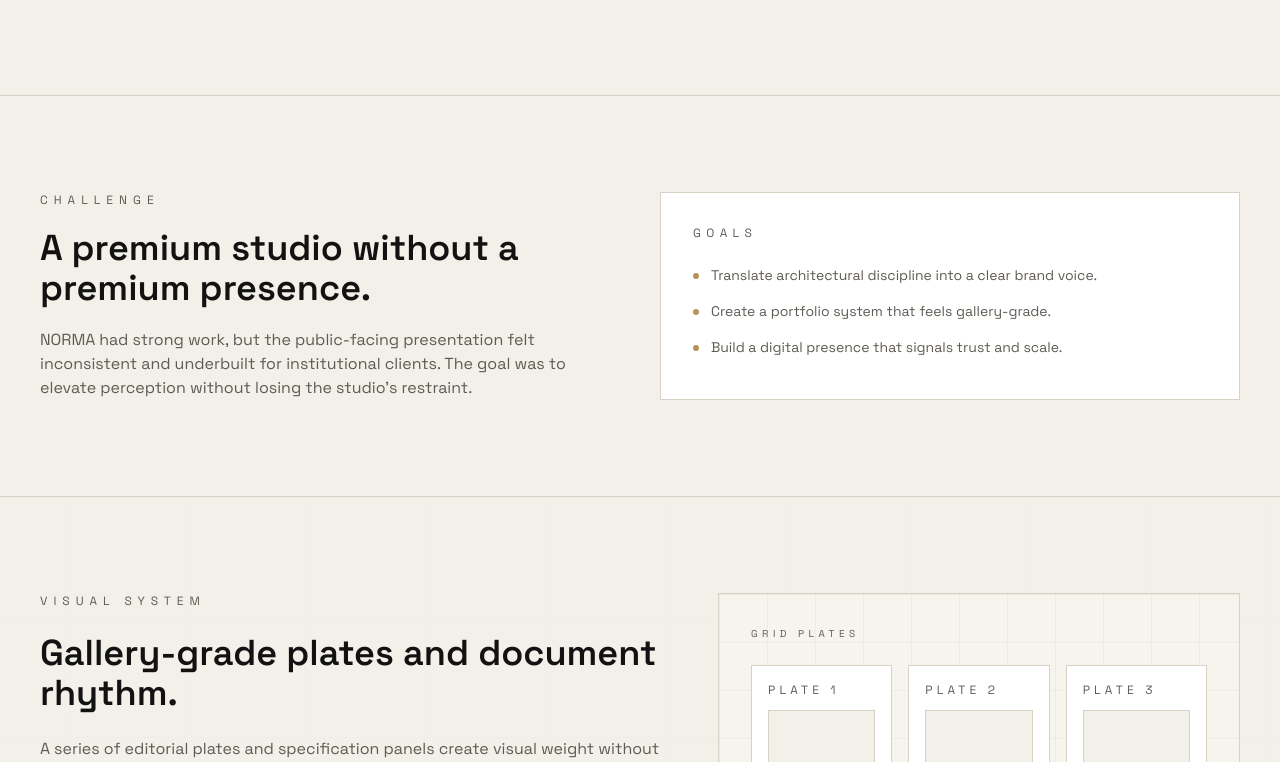
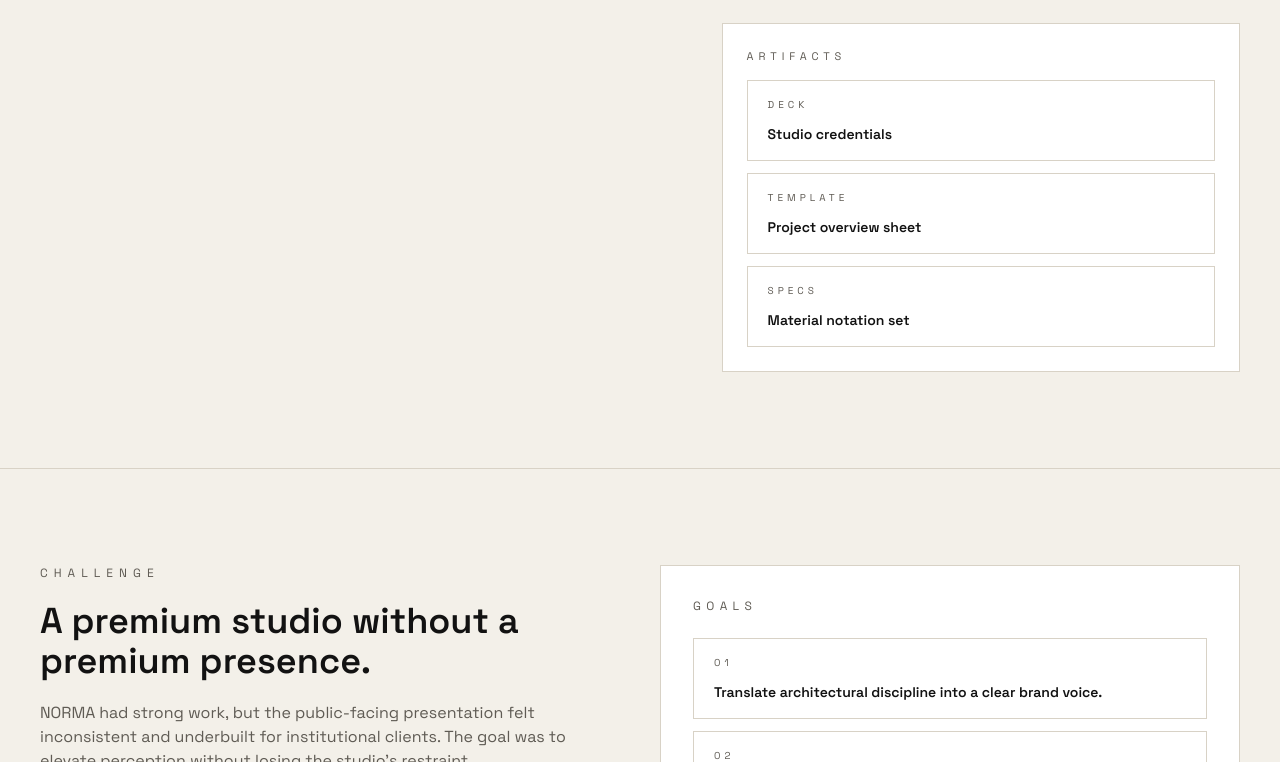
Before and after one commit to nemanja1033/thirtythree, a React (Vite) app: page /portfolio/studio-norma in a window 1280 px wide. Shown: the part 1238-2000 px from the top of the page. Built offline with nearby package versions, Linux system fonts and the light colour scheme.

Commit message:
Update I18nProvider and StudioNorma pages

```diff
--- a/src/i18n/I18nProvider.tsx
+++ b/src/i18n/I18nProvider.tsx
@@ -573,6 +573,13 @@ const dictEn: Dict = {
   "norma.overview.service2": "Identity system and typographic grid",
   "norma.overview.service3": "Portfolio website and content architecture",
   "norma.overview.note": "Strategy + identity + digital",
+  "norma.artifacts.label": "Artifacts",
+  "norma.artifacts.item1.label": "Deck",
+  "norma.artifacts.item1.title": "Studio credentials",
+  "norma.artifacts.item2.label": "Template",
+  "norma.artifacts.item2.title": "Project overview sheet",
+  "norma.artifacts.item3.label": "Specs",
+  "norma.artifacts.item3.title": "Material notation set",
   "norma.challenge.label": "Challenge",
   "norma.challenge.title": "A premium studio without a premium presence.",
   "norma.challenge.body":
@@ -719,6 +726,11 @@ const dictEn: Dict = {
   "norma.outcomes.two.body": "Consistent grid, typography, and presentation across every project.",
   "norma.outcomes.three.title": "Premium digital presence",
   "norma.outcomes.three.body": "A website that reads like an architectural archive, not a marketing brochure.",
+  "norma.outcomes.artifactsLabel": "Evidence",
+  "norma.outcomes.artifact1.label": "Kit",
+  "norma.outcomes.artifact1.title": "Portfolio UI kit",
+  "norma.outcomes.artifact2.label": "Guide",
+  "norma.outcomes.artifact2.title": "Brand usage guide",
   "norma.timeline.label": "Timeline",
   "norma.timeline.title": "Eight weeks from discovery to launch.",
   "norma.timeline.step1.title": "Week 1–2",
@@ -1460,6 +1472,13 @@ const dictSr: Dict = {
   "norma.overview.service2": "Identitet i tipografski grid",
   "norma.overview.service3": "Portfolio sajt i arhitektura sadržaja",
   "norma.overview.note": "Strategija + identitet + digital",
+  "norma.artifacts.label": "Artefakti",
+  "norma.artifacts.item1.label": "Deck",
+  "norma.artifacts.item1.title": "Studijski credentials",
+  "norma.artifacts.item2.label": "Template",
+  "norma.artifacts.item2.title": "Project overview sheet",
+  "norma.artifacts.item3.label": "Specs",
+  "norma.artifacts.item3.title": "Set materijalnih oznaka",
   "norma.challenge.label": "Izazov",
   "norma.challenge.title": "Premium studio bez premium prisustva.",
   "norma.challenge.body":
@@ -1606,6 +1625,11 @@ const dictSr: Dict = {
   "norma.outcomes.two.body": "Dosledan grid, tipografija i prezentacija za svaki projekat.",
   "norma.outcomes.three.title": "Premium digitalno prisustvo",
   "norma.outcomes.three.body": "Sajt koji se čita kao arhitektonska arhiva, ne kao brošura.",
+  "norma.outcomes.artifactsLabel": "Dokazi",
+  "norma.outcomes.artifact1.label": "Kit",
+  "norma.outcomes.artifact1.title": "Portfolio UI kit",
+  "norma.outcomes.artifact2.label": "Guide",
+  "norma.outcomes.artifact2.title": "Brand usage guide",
   "norma.timeline.label": "Timeline",
   "norma.timeline.title": "Osam nedelja od discovery do lansiranja.",
   "norma.timeline.step1.title": "Nedelja 1–2",
--- a/src/pages/StudioNorma.tsx
+++ b/src/pages/StudioNorma.tsx
@@ -116,6 +116,24 @@ function DigitalPanel({ title, body }: { title: string; body: string }) {
       </div>
       <div className="mt-2 text-xs" style={{ color: MUTED }}>
         {body}
+      </div>
+    </motion.div>
+  );
+}
+
+function ArtifactTile({ label, title }: { label: string; title: string }) {
+  return (
+    <motion.div
+      whileHover={{ y: -4 }}
+      transition={{ duration: 0.35, ease: [0.16, 1, 0.3, 1] }}
+      className="border px-5 py-4"
+      style={{ borderColor: LINE, background: "#ffffff" }}
+    >
+      <div className="text-[10px] uppercase tracking-[0.4em]" style={{ color: MUTED }}>
+        {label}
+      </div>
+      <div className="mt-3 text-sm font-semibold" style={{ color: INK }}>
+        {title}
       </div>
     </motion.div>
   );
@@ -542,7 +560,8 @@ export default function StudioNorma() {
                 {t("norma.overview.quote")}
               </div>
             </motion.div>
-            <motion.div variants={reveal} className="border p-8" style={{ borderColor: LINE, background: "#ffffff" }}>
+            <motion.div variants={reveal} className="space-y-6">
+              <div className="border p-8" style={{ borderColor: LINE, background: "#ffffff" }}>
                 <div className="text-[11px] uppercase tracking-[0.45em]" style={{ color: MUTED }}>
                   {t("norma.overview.servicesLabel")}
                 </div>
@@ -560,6 +579,17 @@ export default function StudioNorma() {
                 </div>
                 <div className="mt-8 border-t pt-6 text-xs uppercase tracking-[0.45em]" style={{ borderColor: LINE, color: MUTED }}>
                   {t("norma.overview.note")}
+                </div>
+              </div>
+              <div className="border p-6" style={{ borderColor: LINE, background: "#ffffff" }}>
+                <div className="text-[11px] uppercase tracking-[0.45em]" style={{ color: MUTED }}>
+                  {t("norma.artifacts.label")}
+                </div>
+                <div className="mt-4 grid gap-3">
+                  <ArtifactTile label={t("norma.artifacts.item1.label")} title={t("norma.artifacts.item1.title")} />
+                  <ArtifactTile label={t("norma.artifacts.item2.label")} title={t("norma.artifacts.item2.title")} />
+                  <ArtifactTile label={t("norma.artifacts.item3.label")} title={t("norma.artifacts.item3.title")} />
+                </div>
               </div>
             </motion.div>
           </motion.div>
@@ -589,17 +619,10 @@ export default function StudioNorma() {
               <div className="text-xs uppercase tracking-[0.45em]" style={{ color: MUTED }}>
                 {t("norma.challenge.goalsLabel")}
               </div>
-              <div className="mt-6 space-y-4 text-sm" style={{ color: MUTED }}>
-                {[
-                  t("norma.challenge.goal1"),
-                  t("norma.challenge.goal2"),
-                  t("norma.challenge.goal3"),
-                ].map((item) => (
-                  <div key={item} className="flex items-start gap-3">
-                    <span className="mt-2 h-1.5 w-1.5 rounded-full" style={{ background: ACCENT }} />
-                    <span>{item}</span>
-                  </div>
-                ))}
+              <div className="mt-6 grid gap-3">
+                <ArtifactTile label="01" title={t("norma.challenge.goal1")} />
+                <ArtifactTile label="02" title={t("norma.challenge.goal2")} />
+                <ArtifactTile label="03" title={t("norma.challenge.goal3")} />
               </div>
             </motion.div>
           </motion.div>
@@ -1005,6 +1028,15 @@ export default function StudioNorma() {
               </div>
             </motion.div>
             <motion.div variants={reveal} className="grid gap-4">
+              <div className="border p-6" style={{ borderColor: LINE, background: "#ffffff" }}>
+                <div className="text-[11px] uppercase tracking-[0.45em]" style={{ color: MUTED }}>
+                  {t("norma.outcomes.artifactsLabel")}
+                </div>
+                <div className="mt-4 grid gap-3">
+                  <ArtifactTile label={t("norma.outcomes.artifact1.label")} title={t("norma.outcomes.artifact1.title")} />
+                  <ArtifactTile label={t("norma.outcomes.artifact2.label")} title={t("norma.outcomes.artifact2.title")} />
+                </div>
+              </div>
               {[
                 { title: t("norma.outcomes.one.title"), body: t("norma.outcomes.one.body") },
                 { title: t("norma.outcomes.two.title"), body: t("norma.outcomes.two.body") },
```
Lines whose indentation alone changed are shown as unchanged.
